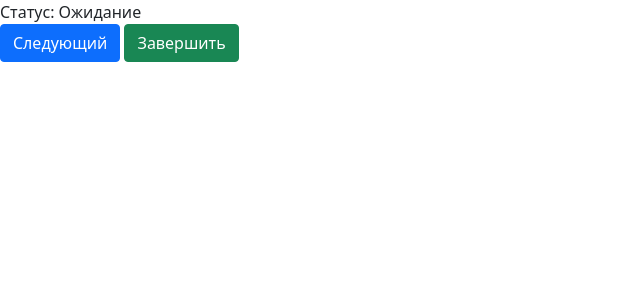
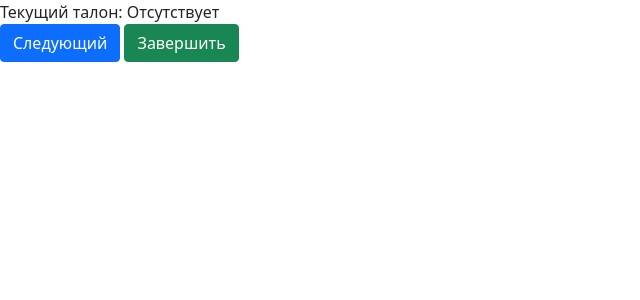
Before and after one commit to DuRoRaMa/AdmissionQueue, a Django app: template admission/peopleQueue/templates/Operator.html in a window 1280 px wide. Shown: the part 56-356 px from the top of the page, without its empty margins (0-640 px from the left). Run offline with Django 5.2, Linux system fonts and the light colour scheme; the template is opened without the code that fills it, so the values that code supplies are empty; some libraries are stand-ins or nearby versions.

Commit message:
Made status live

```diff
--- a/admission/peopleQueue/templates/Operator.html
+++ b/admission/peopleQueue/templates/Operator.html
@@ -3,7 +3,12 @@
 {% block content %}
 {% load static %}
 <div id='StatusString'>
-  Статус: Ожидание
+  Текущий талон:
+  {% if request.user.compliting_talon %}
+    {{ request.user.compliting_talon.name}}
+  {% else %}
+    Отсутствует
+  {% endif %}
 </div>
 <div>
   <button id="NextVisitorButton" type="button" class="btn btn-primary" onclick="NextVisitor()">Следующий</button>
```
Also changed, not shown: admission/peopleQueue/static/RegisterTalon/notification.js (added).
